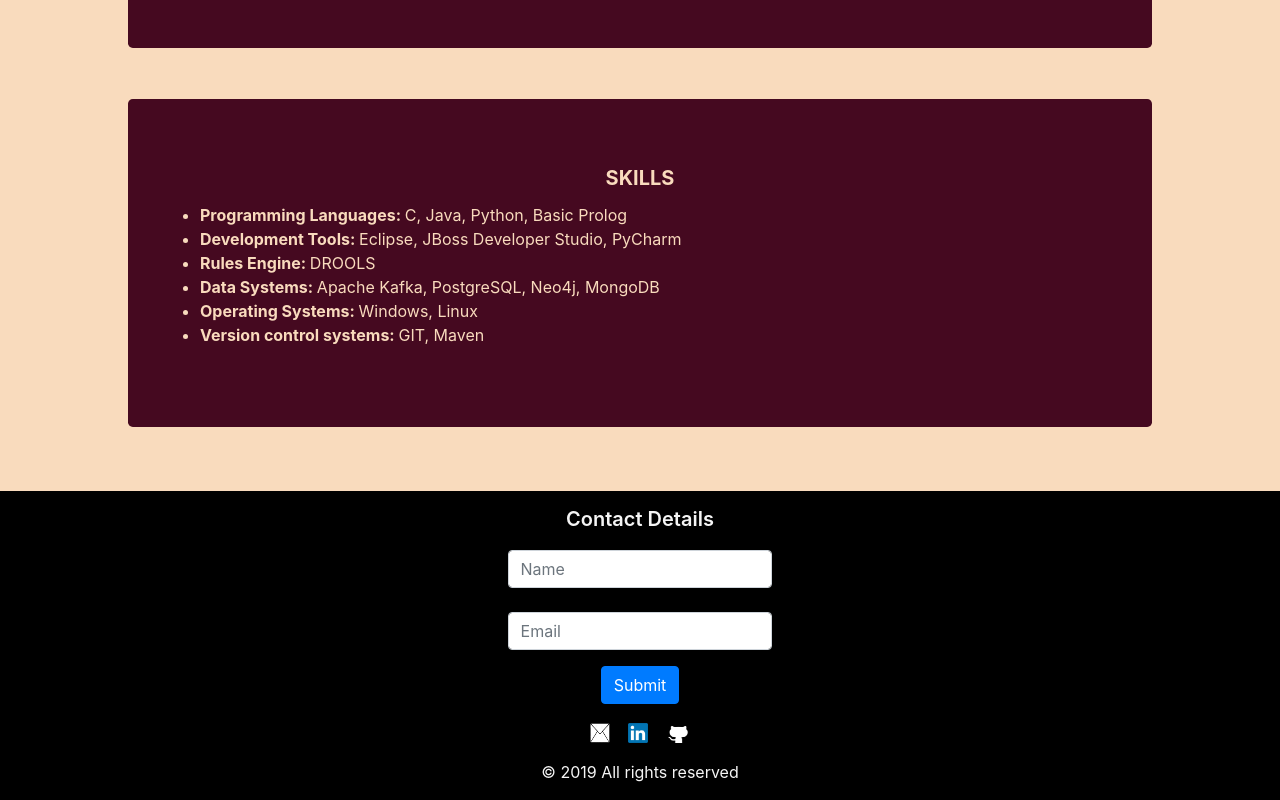
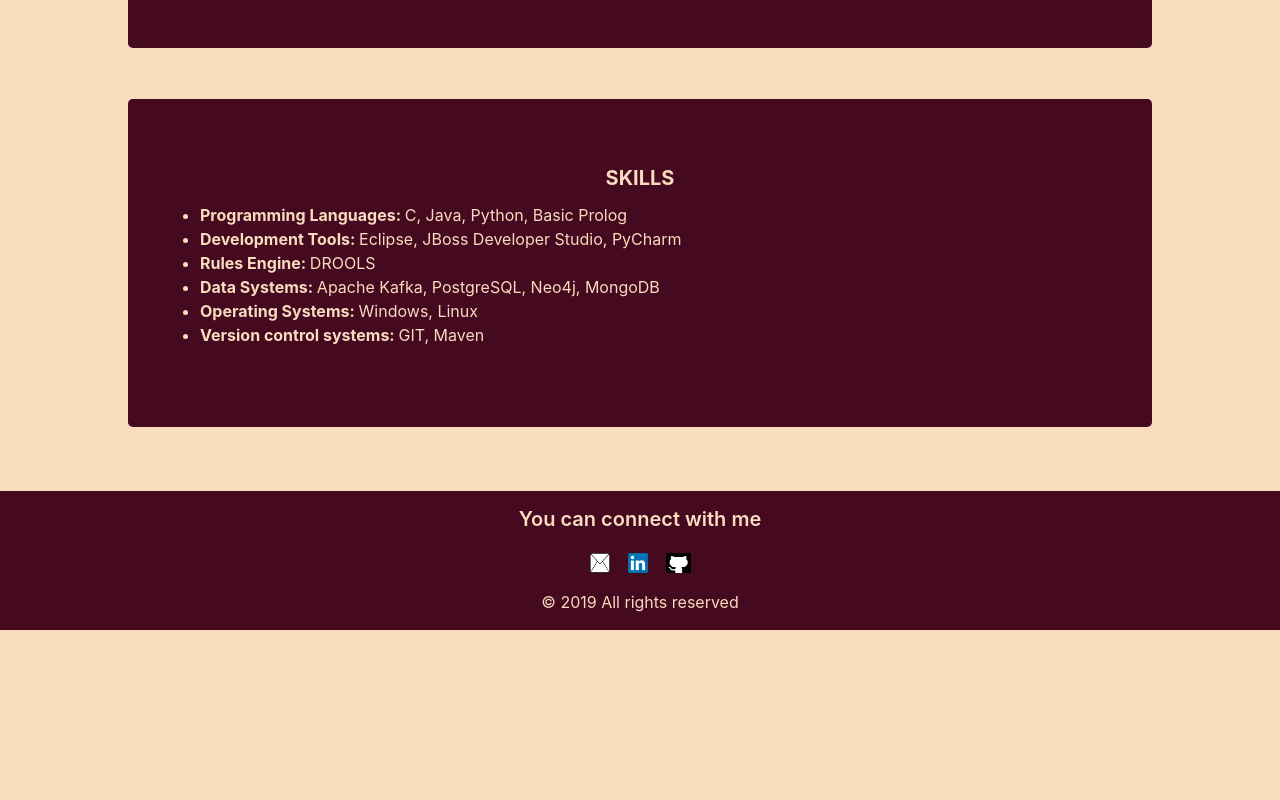
Before and after one commit to devyani611/StreamTime--Web-Application, a website: page VinayaInfo.html in a window 1280 px wide. Shown: the part 1373-2173 px from the top of the page. After the commit the page ends 2003 px from the top, so only its background shows below. Drawn offline with nearby package versions, Linux system fonts and the light colour scheme.

Commit message:
formatted footer in about

```diff
--- a/VinayaInfo.html
+++ b/VinayaInfo.html
@@ -30,8 +30,8 @@
             {
               bottom: 0;
               width: 100%;
-              background-color: black;
-              color: white;
+              background-color:  #450920;
+              color: #F9DBBD;
               text-align: center;
               margin-top: 5%
             }
@@ -42,7 +42,7 @@
               margin-left:5%;
               margin-right:5%;
               text-align: center;
-              color: whitesmoke
+              color: #F9DBBD;
             }
 
              .form-control
@@ -226,14 +226,7 @@
         <div class="col-sm">
                 <form class="form" action="mailto:vinaya.dbhat@gmail.com" method="post" enctype="text/plain">
                         <div class="form-group" style="font-size: 20px;font-weight: 600">
-                               Contact Details
-                        </div>
-                        <div class="form-group w-5">
-                                <input type="text" class="form-control" name="name" placeholder="Name"><br>
-                                 <input type="email" class="form-control" placeholder="Email">
-                        </div>
-                        <div class="form-group">
-                                <button type="submit" class="btn btn-primary">Submit</button>
+                            You can connect with me
                         </div>
                         <div class="form-group">
                                 <a href="mailto:vinaya.dbhat@gmail.com?"><img src="EmailLogo.png" height="20px" width="20px"></a> &nbsp;&nbsp;
```
Also changed, not shown: AmeeInfo.html (+4 -11 lines), DevyaniInfo.html (+4 -11 lines), about.html (+3 -2 lines).
